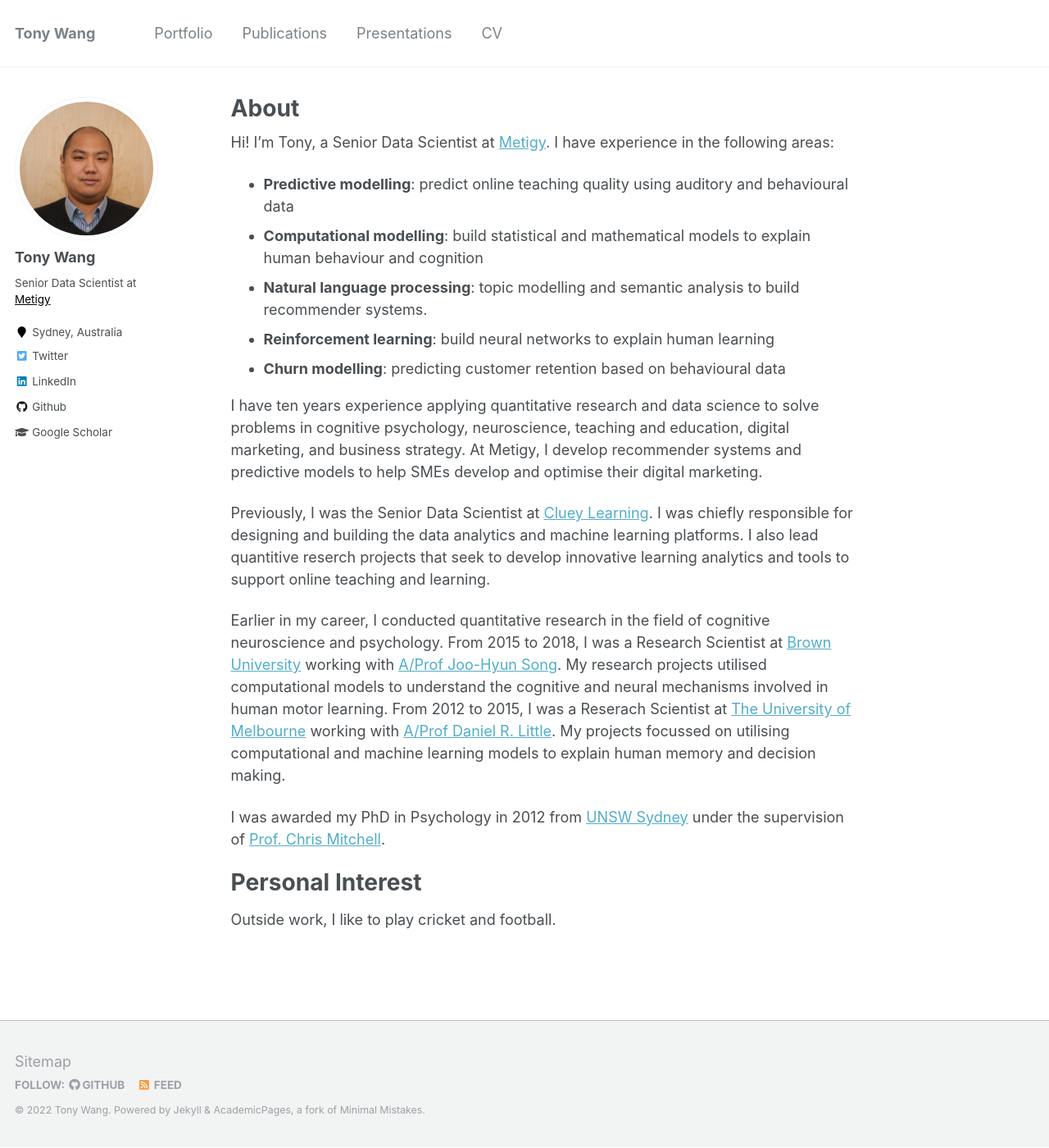
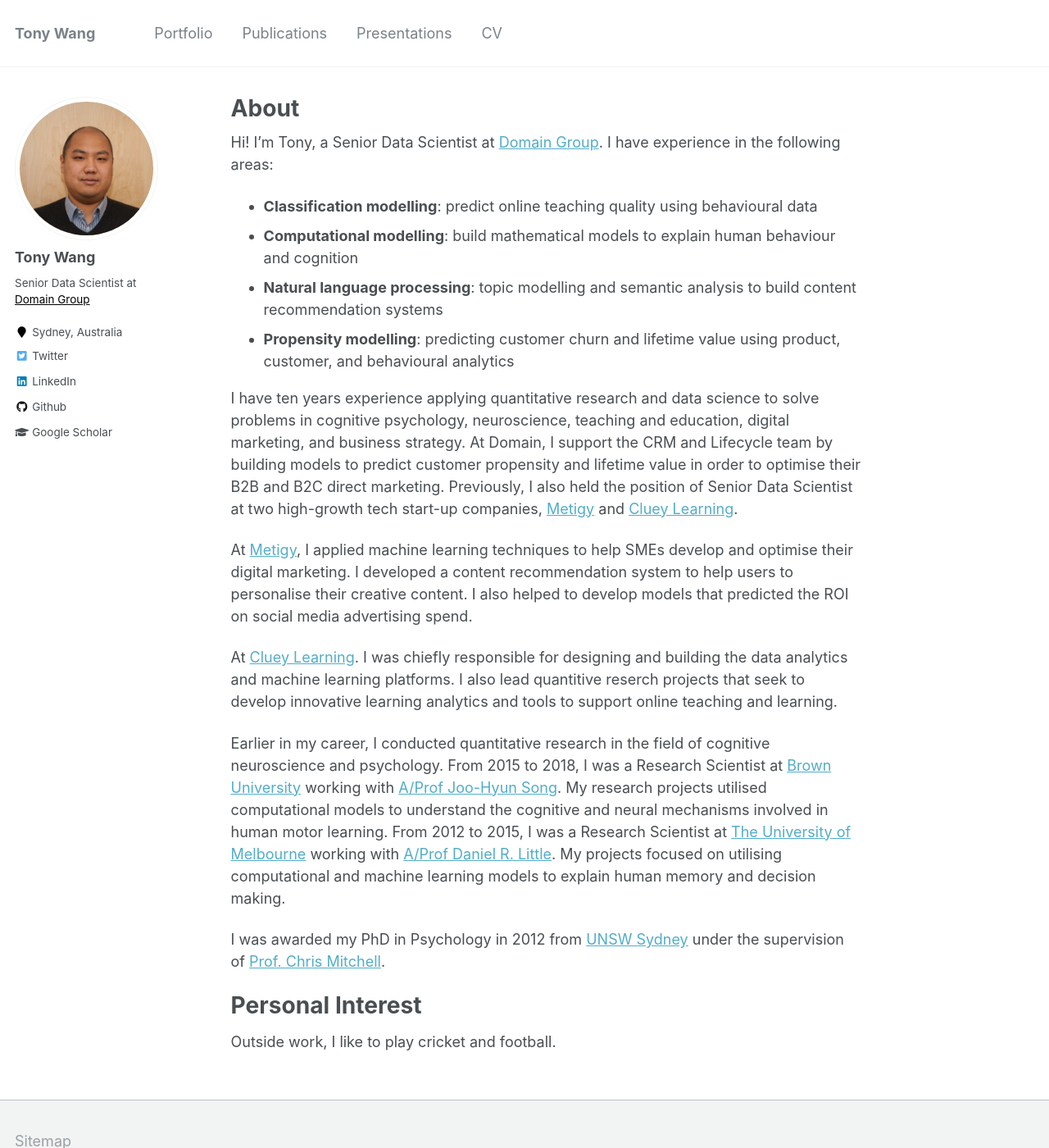
Before and after one commit to tslwang/tslwang.github.io, a Jekyll site: the page built from _pages/about.md, in a window 1280 px wide and 1400 px high. Shown: the whole window at 82% size. Built offline with Jekyll 4.4.1, drawn with Linux system fonts in a browser that asks for light colours.

Commit message:
updated bio

```diff
--- a/_config.yml
+++ b/_config.yml
@@ -82,7 +82,7 @@
 author:
   name             : "Tony Wang"
   avatar           : "profile_pic.jpg"
-  bio              : "Senior Data Scientist at <a style='color: black;' href='https://metigy.com/'>Metigy</a> "
+  bio              : "Senior Data Scientist at <a style='color: black;' href='https://domain.com.au/'>Domain Group</a> "
   location         : "Sydney, Australia"
   employer         :
   pubmed           :
--- a/_pages/about.md
+++ b/_pages/about.md
@@ -8,18 +8,19 @@
   - /about.html
 ---
 
-Hi! I'm Tony, a Senior Data Scientist at [Metigy](http://metigy.com). I have experience in the following areas:
-- **Predictive modelling**: predict online teaching quality using auditory and behavioural data
-- **Computational modelling**: build statistical and mathematical models to explain human behaviour and cognition
-- **Natural language processing**: topic modelling and semantic analysis to build recommender systems.
-- **Reinforcement learning**: build neural networks to explain human learning
-- **Churn modelling**: predicting customer retention based on behavioural data
+Hi! I'm Tony, a Senior Data Scientist at [Domain Group](http://domain.com.au). I have experience in the following areas:
+- **Classification modelling**: predict online teaching quality using behavioural data
+- **Computational modelling**: build mathematical models to explain human behaviour and cognition
+- **Natural language processing**: topic modelling and semantic analysis to build content recommendation systems
+- **Propensity modelling**: predicting customer churn and lifetime value using product, customer, and behavioural analytics
 
-I have ten years experience applying quantitative research and data science to solve problems in cognitive psychology, neuroscience, teaching and education, digital marketing, and business strategy. At Metigy, I develop recommender systems and predictive models to help SMEs develop and optimise their digital marketing.
+I have ten years experience applying quantitative research and data science to solve problems in cognitive psychology, neuroscience, teaching and education, digital marketing, and business strategy. At Domain, I support the CRM and Lifecycle team by building models to predict customer propensity and lifetime value in order to optimise their B2B and B2C direct marketing. Previously, I also held the position of Senior Data Scientist at two high-growth tech start-up companies, [Metigy](http://metigy.com) and [Cluey Learning](https://clueylearning.com.au).
 
-Previously, I was the Senior Data Scientist at [Cluey Learning](https://clueylearning.com.au). I was chiefly responsible for designing and building the data analytics and machine learning platforms. I also lead quantitive reserch projects that seek to develop innovative learning analytics and tools to support online teaching and learning.
+At [Metigy](http://metigy.com), I applied machine learning techniques to help SMEs develop and optimise their digital marketing. I developed a content recommendation system to help users to personalise their creative content. I also helped to develop models that predicted the ROI on social media advertising spend.
 
-Earlier in my career, I conducted quantitative research in the field of cognitive neuroscience and psychology. From 2015 to 2018, I was a Research Scientist at [Brown University](http://brown.edu) working with [A/Prof Joo-Hyun Song](https://www.brown.edu/academics/cognitive-linguistic-psychological-sciences/people/faculty/joo-hyun-song). My research projects utilised computational models to understand the cognitive and neural mechanisms involved in human motor learning. From 2012 to 2015, I was a Reserach Scientist at [The University of Melbourne](http://unimelb.edu.au) working with [A/Prof Daniel R. Little](https://psychologicalsciences.unimelb.edu.au/research/msps-research-groups/knowlab). My projects focussed on utilising computational and machine learning models to explain human memory and decision making.
+At [Cluey Learning](https://clueylearning.com.au). I was chiefly responsible for designing and building the data analytics and machine learning platforms. I also lead quantitive reserch projects that seek to develop innovative learning analytics and tools to support online teaching and learning.
+
+Earlier in my career, I conducted quantitative research in the field of cognitive neuroscience and psychology. From 2015 to 2018, I was a Research Scientist at [Brown University](http://brown.edu) working with [A/Prof Joo-Hyun Song](https://www.brown.edu/academics/cognitive-linguistic-psychological-sciences/people/faculty/joo-hyun-song). My research projects utilised computational models to understand the cognitive and neural mechanisms involved in human motor learning. From 2012 to 2015, I was a Research Scientist at [The University of Melbourne](http://unimelb.edu.au) working with [A/Prof Daniel R. Little](https://psychologicalsciences.unimelb.edu.au/research/msps-research-groups/knowlab). My projects focused on utilising computational and machine learning models to explain human memory and decision making.
 
 I was awarded my PhD in Psychology in 2012 from [UNSW Sydney](http://unsw.edu.au) under the supervision of [Prof. Chris Mitchell](https://www.plymouth.ac.uk/staff/christopher-mitchell).
 
```
